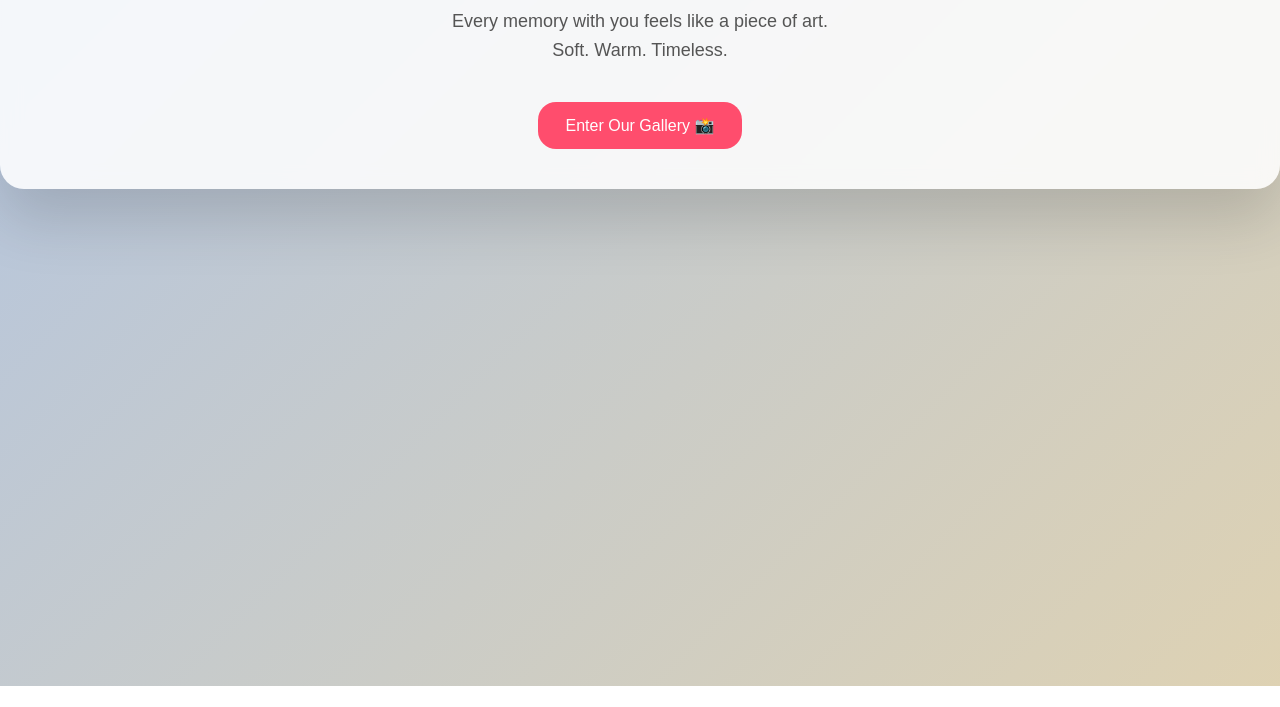
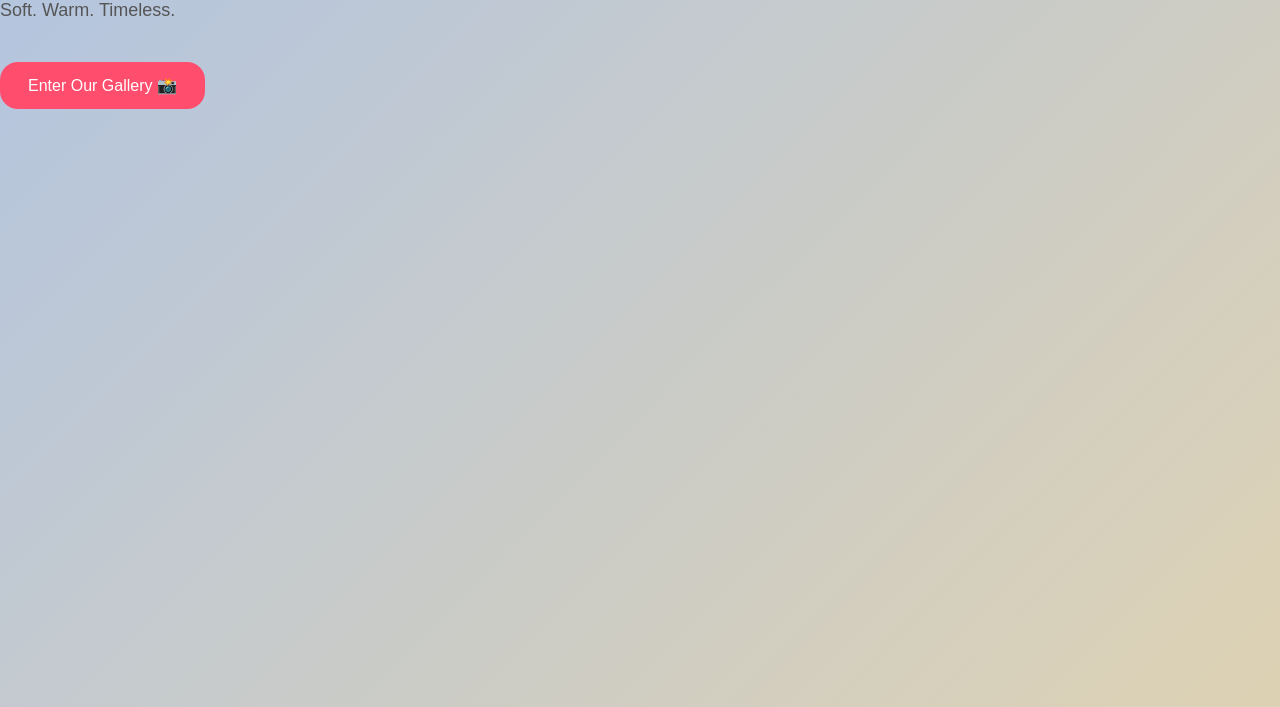
Before and after one commit to leetonia1605-bit/A-little-something, a plain HTML site: page index.html in a window 1280 px wide. Shown: the part 114-821 px from the top of the page. Before the commit the page ends 800 px from the top, so only its background shows below. Drawn offline with Linux system fonts and the light colour scheme.

Commit message:
Update style.css

```diff
--- a/style.css
+++ b/style.css
@@ -16,15 +16,6 @@ body {
   0% { background-position: 0% 50%; }
   50% { background-position: 100% 50%; }
   100% { background-position: 0% 50%; }
-}
-
-.card {
-  background: rgba(255,255,255,0.85);
-  padding: 40px;
-  border-radius: 24px;
-  text-align: center;
-  box-shadow: 0 30px 60px rgba(0,0,0,0.15);
-  backdrop-filter: blur(10px);
 }
 
 h1, .title {
```
